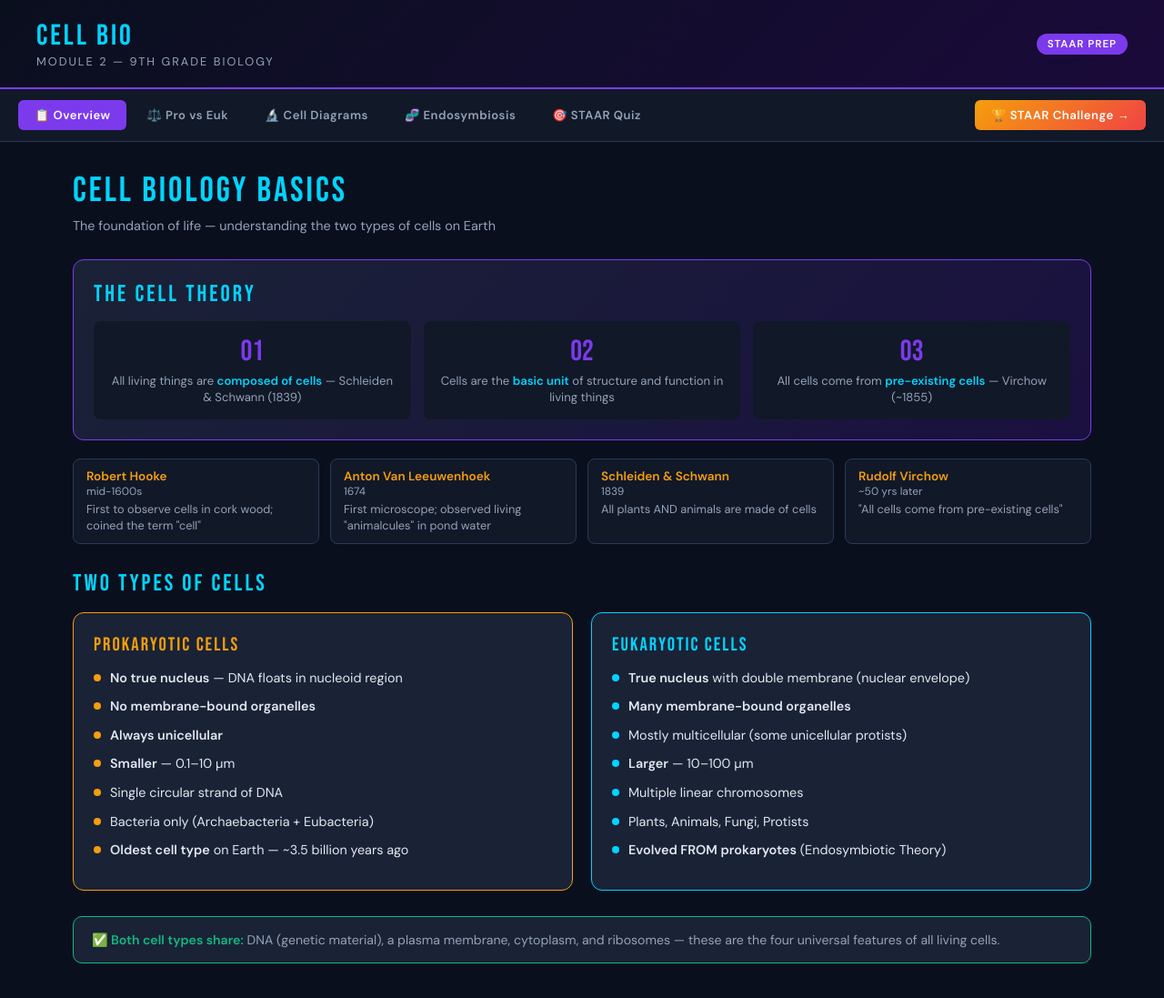
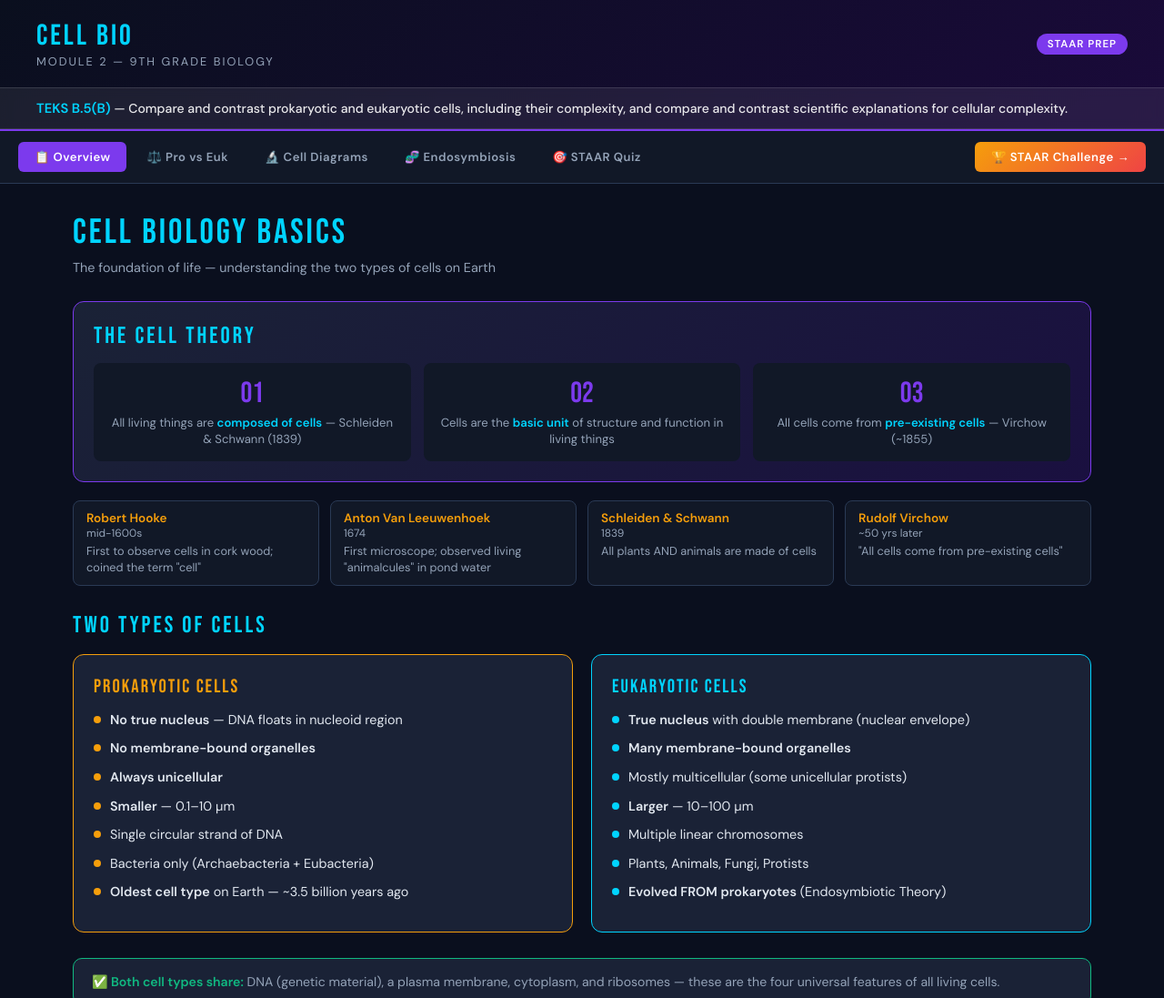
Before and after one commit to drcolyer/BiologyModules, a plain HTML site: page module2_cell_biology.html in a window 1280 px wide. Shown: the top 1097 px of the page at 91% size. Drawn offline with Linux system fonts and the light colour scheme.

Commit message:
Add files via upload

```diff
--- a/module2_cell_biology.html
+++ b/module2_cell_biology.html
@@ -34,10 +34,24 @@
   header {
     background: linear-gradient(135deg, #0a0f1e 0%, #1a0a3a 100%);
     border-bottom: 2px solid var(--accent2);
+    position: sticky; top: 0; z-index: 100;
+  }
+  .header-top {
     padding: 20px 40px;
     display: flex; align-items: center; gap: 20px;
-    position: sticky; top: 0; z-index: 100;
-  }
+  }
+  .teks-banner {
+    background: rgba(255,255,255,0.07);
+    backdrop-filter: blur(6px);
+    border-top: 1px solid rgba(255,255,255,0.12);
+    border-bottom: 1px solid rgba(255,255,255,0.12);
+    padding: 11px 40px;
+    font-size: 0.88rem;
+    color: rgba(255,255,255,0.9);
+    font-weight: 500;
+    line-height: 1.5;
+  }
+  .teks-banner strong { color: var(--accent1); font-size: 0.92rem; }
   .logo { font-family: 'Bebas Neue', sans-serif; font-size: 2rem; color: var(--accent1); letter-spacing: 3px; }
   .subtitle { font-size: 0.8rem; color: var(--text-dim); letter-spacing: 2px; text-transform: uppercase; }
   .badge { margin-left: auto; background: var(--accent2); color: white; font-size: 0.72rem; padding: 4px 12px; border-radius: 20px; font-weight: 600; letter-spacing: 1px; }
@@ -455,11 +469,16 @@
 <body>
 
 <header>
-  <div>
-    <div class="logo">CELL BIO</div>
-    <div class="subtitle">Module 2 — 9th Grade Biology</div>
-  </div>
-  <div class="badge">STAAR PREP</div>
+  <div class="header-top">
+    <div>
+      <div class="logo">CELL BIO</div>
+      <div class="subtitle">Module 2 — 9th Grade Biology</div>
+    </div>
+    <div class="badge">STAAR PREP</div>
+  </div>
+  <div class="teks-banner">
+    <strong>TEKS B.5(B)</strong> — Compare and contrast prokaryotic and eukaryotic cells, including their complexity, and compare and contrast scientific explanations for cellular complexity.
+  </div>
 </header>
 
 <nav class="tabs">
```
